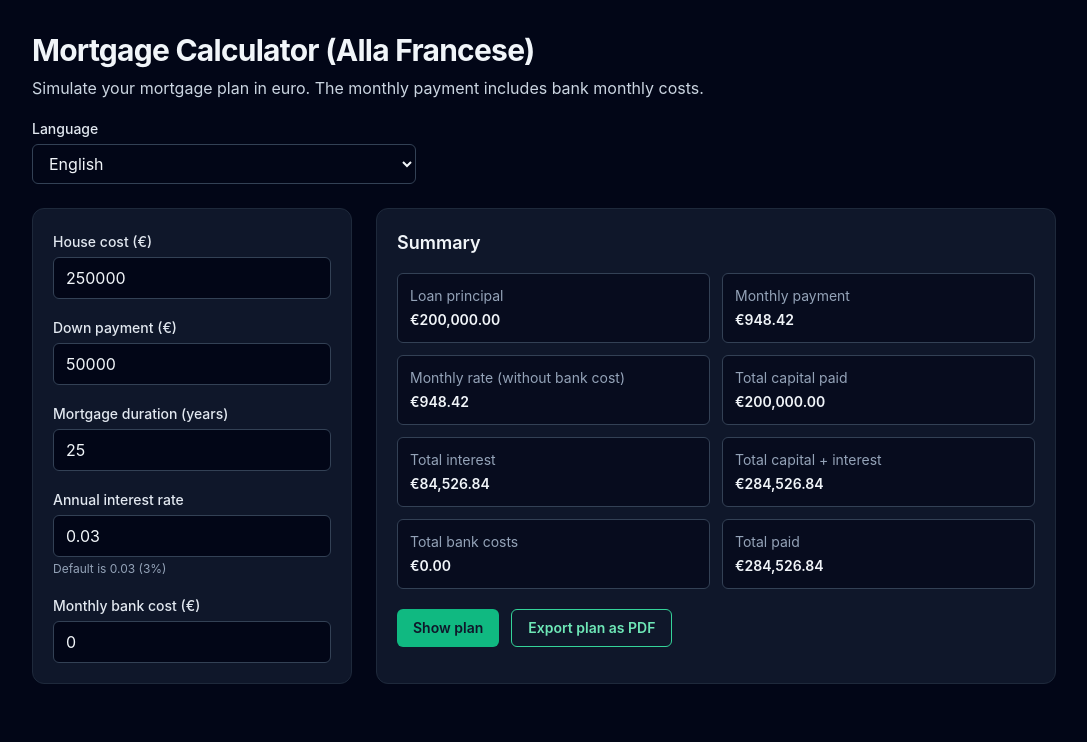
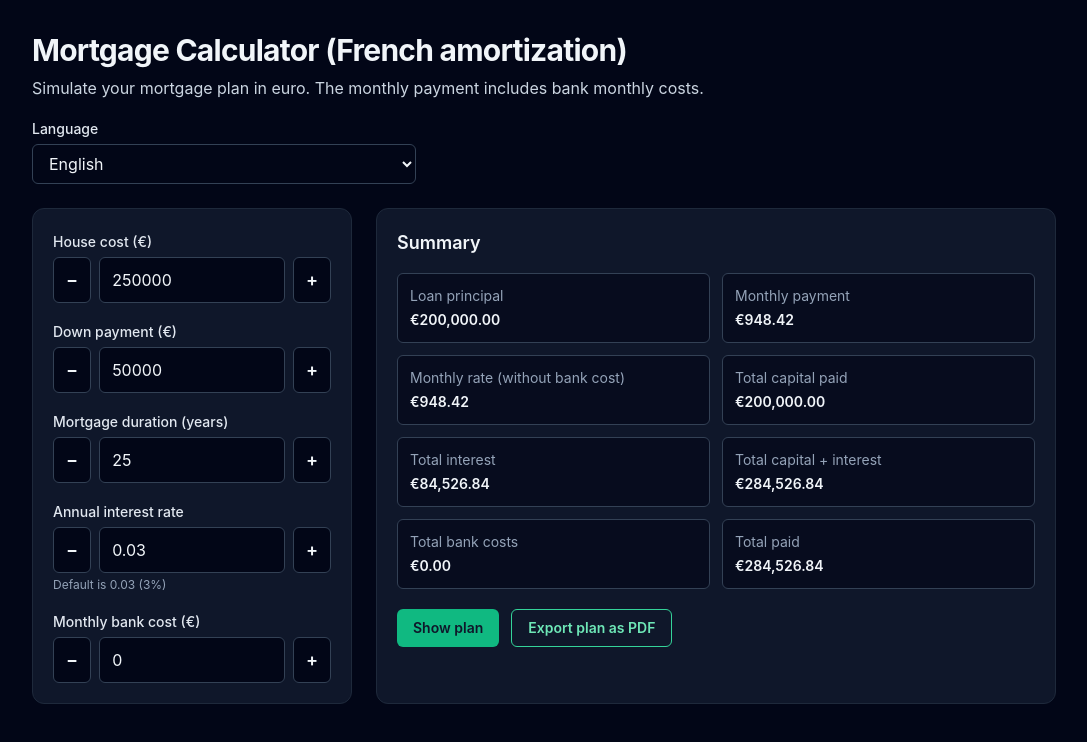
Before and after one commit to samdalvai/mortgage-calculator, a React (Vite) app: page / in a window 1280 px wide. Shown: the top 742 px of the page, without its empty margins (96-1183 px from the left). Built offline with nearby package versions, Linux system fonts and the light colour scheme; the HTML template or start-up script is replaced by a standard one.

Commit message:
Add stepped +/- input controls and fix translated title

```diff
--- a/src/App.tsx
+++ b/src/App.tsx
@@ -1,4 +1,4 @@
-import { useMemo, useState } from 'react'
+import { useEffect, useMemo, useState } from 'react'
 
 import { calculateMortgagePlan } from './lib/mortgage'
 
@@ -67,7 +67,7 @@ const LOCALE_BY_LANGUAGE: Record<SupportedLanguage, string> = {
 
 const TRANSLATIONS: Record<SupportedLanguage, Translation> = {
   en: {
-    pageTitle: 'Mortgage Calculator (Alla Francese)',
+    pageTitle: 'Mortgage Calculator (French amortization)',
     pageSubtitle: 'Simulate your mortgage plan in euro. The monthly payment includes bank monthly costs.',
     languageLabel: 'Language',
     summaryTitle: 'Summary',
@@ -99,7 +99,7 @@ const TRANSLATIONS: Record<SupportedLanguage, Translation> = {
     annualInterestRateHint: 'Default is 0.03 (3%)',
     monthlyBankCost: 'Monthly bank cost (€)',
     pdfTitle: 'Mortgage Plan',
-    pdfGeneratedBy: 'Generated by Mortgage Calculator (Alla Francese)',
+    pdfGeneratedBy: 'Generated by Mortgage Calculator (French amortization)',
     pdfHouseCost: 'House cost',
     pdfDownPayment: 'Down payment',
     pdfDuration: 'Duration',
@@ -173,7 +173,7 @@ const TRANSLATIONS: Record<SupportedLanguage, Translation> = {
     pdfTotalRow: 'TOTALE',
   },
   fr: {
-    pageTitle: 'Calculateur de Prêt Immobilier (Alla Francese)',
+    pageTitle: 'Calculateur de Prêt Immobilier (amortissement à la française)',
     pageSubtitle:
       'Simulez votre plan de prêt en euros. La mensualité inclut les frais bancaires mensuels.',
     languageLabel: 'Langue',
@@ -206,7 +206,7 @@ const TRANSLATIONS: Record<SupportedLanguage, Translation> = {
     annualInterestRateHint: 'Valeur par défaut: 0.03 (3%)',
     monthlyBankCost: 'Frais bancaires mensuels (€)',
     pdfTitle: 'Plan de Prêt',
-    pdfGeneratedBy: 'Généré par Calculateur de Prêt Immobilier (Alla Francese)',
+    pdfGeneratedBy: 'Généré par Calculateur de Prêt Immobilier (amortissement à la française)',
     pdfHouseCost: 'Coût du logement',
     pdfDownPayment: 'Apport',
     pdfDuration: 'Durée',
@@ -227,7 +227,7 @@ const TRANSLATIONS: Record<SupportedLanguage, Translation> = {
     pdfTotalRow: 'TOTAL',
   },
   de: {
-    pageTitle: 'Hypothekenrechner (Alla Francese)',
+    pageTitle: 'Hypothekenrechner (französische Tilgung)',
     pageSubtitle:
       'Simulieren Sie Ihren Hypothekenplan in Euro. Die monatliche Rate enthält monatliche Bankkosten.',
     languageLabel: 'Sprache',
@@ -260,7 +260,7 @@ const TRANSLATIONS: Record<SupportedLanguage, Translation> = {
     annualInterestRateHint: 'Standardwert ist 0.03 (3%)',
     monthlyBankCost: 'Monatliche Bankkosten (€)',
     pdfTitle: 'Hypothekenplan',
-    pdfGeneratedBy: 'Erstellt von Hypothekenrechner (Alla Francese)',
+    pdfGeneratedBy: 'Erstellt von Hypothekenrechner (französische Tilgung)',
     pdfHouseCost: 'Immobilienpreis',
     pdfDownPayment: 'Anzahlung',
     pdfDuration: 'Laufzeit',
@@ -530,7 +530,7 @@ function App() {
               label={copy.houseCost}
               value={houseCost}
               min={0}
-              step={1000}
+              step={10000}
               onValueChange={setHouseCost}
             />
             <InputField
@@ -651,19 +651,95 @@ type InputFieldProps = {
 }
 
 function InputField({ id, label, value, min, max, step, hint, onValueChange }: InputFieldProps) {
+  const [draftValue, setDraftValue] = useState(value.toString())
+  const [isFocused, setIsFocused] = useState(false)
+
+  useEffect(() => {
+    if (!isFocused) {
+      setDraftValue(value.toString())
+    }
+  }, [isFocused, value])
+
+  const commitValue = (rawValue: string) => {
+    if (rawValue === '') {
+      onValueChange(0)
+      return
+    }
+
+    const parsedValue = Number(rawValue)
+
+    if (Number.isNaN(parsedValue)) {
+      return
+    }
+
+    onValueChange(parsedValue)
+  }
+
+  const formatDraftValue = (rawValue: string) => {
+    if (rawValue === '') {
+      return '0'
+    }
+
+    return rawValue
+  }
+
+  const handleStepChange = (direction: 'increase' | 'decrease') => {
+    const increment = step ?? 1
+    const parsedDraftValue = Number(draftValue)
+    const baseValue = Number.isNaN(parsedDraftValue) ? value : parsedDraftValue
+    const nextValue = direction === 'increase' ? baseValue + increment : baseValue - increment
+    const clampedValue = Math.max(min ?? Number.NEGATIVE_INFINITY, Math.min(max ?? Number.POSITIVE_INFINITY, nextValue))
+    onValueChange(clampedValue)
+    setDraftValue(clampedValue.toString())
+  }
+
   return (
     <label className="block" htmlFor={id}>
       <span className="text-sm font-medium text-slate-200">{label}</span>
+      <div className="mt-1 flex gap-2">
+        <button
+          type="button"
+          onClick={() => handleStepChange('decrease')}
+          className="rounded-md border border-slate-700 bg-slate-950 px-3 py-2 text-lg font-semibold text-slate-100 transition hover:border-emerald-400 hover:text-emerald-300"
+          aria-label={`Decrease ${label}`}
+        >
+          −
+        </button>
         <input
           id={id}
           type="number"
-        className="mt-1 w-full rounded-md border border-slate-700 bg-slate-950 px-3 py-2 text-slate-100 outline-none ring-emerald-400 focus:ring"
-        value={value}
+          className="w-full rounded-md border border-slate-700 bg-slate-950 px-3 py-2 text-slate-100 outline-none ring-emerald-400 focus:ring"
+          value={formatDraftValue(draftValue)}
           min={min}
           max={max}
           step={step}
-        onChange={(event) => onValueChange(Number(event.target.value))}
+          onFocus={() => {
+            setIsFocused(true)
+            if (draftValue === '0') {
+              setDraftValue('')
+            }
+          }}
+          onBlur={() => {
+            setIsFocused(false)
+            if (draftValue === '') {
+              setDraftValue('0')
+            }
+          }}
+          onChange={(event) => {
+            const rawInput = event.target.value
+            setDraftValue(rawInput)
+            commitValue(rawInput)
+          }}
         />
+        <button
+          type="button"
+          onClick={() => handleStepChange('increase')}
+          className="rounded-md border border-slate-700 bg-slate-950 px-3 py-2 text-lg font-semibold text-slate-100 transition hover:border-emerald-400 hover:text-emerald-300"
+          aria-label={`Increase ${label}`}
+        >
+          +
+        </button>
+      </div>
       {hint ? <span className="mt-1 block text-xs text-slate-400">{hint}</span> : null}
     </label>
   )
```
Lines whose indentation alone changed are shown as unchanged.
